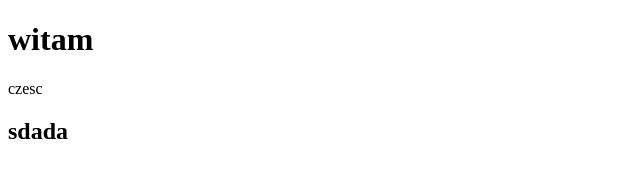
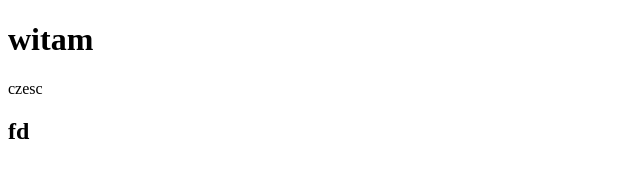
Before and after one commit to HartManx1/nauka-gita, a plain HTML site: page index.html in a window 1280 px wide. Shown: the full height of the page, 0-640 px from the left. Drawn offline with Linux system fonts and the light colour scheme.

Commit message:
Update content index.html

```diff
--- a/index.html
+++ b/index.html
@@ -9,6 +9,6 @@
 <body>
     <h1>witam</h1>
     <p>czesc</p>
-    <h2>sdada</h2>
+    <h2>fd</h2>
 </body>
 </html>
```
